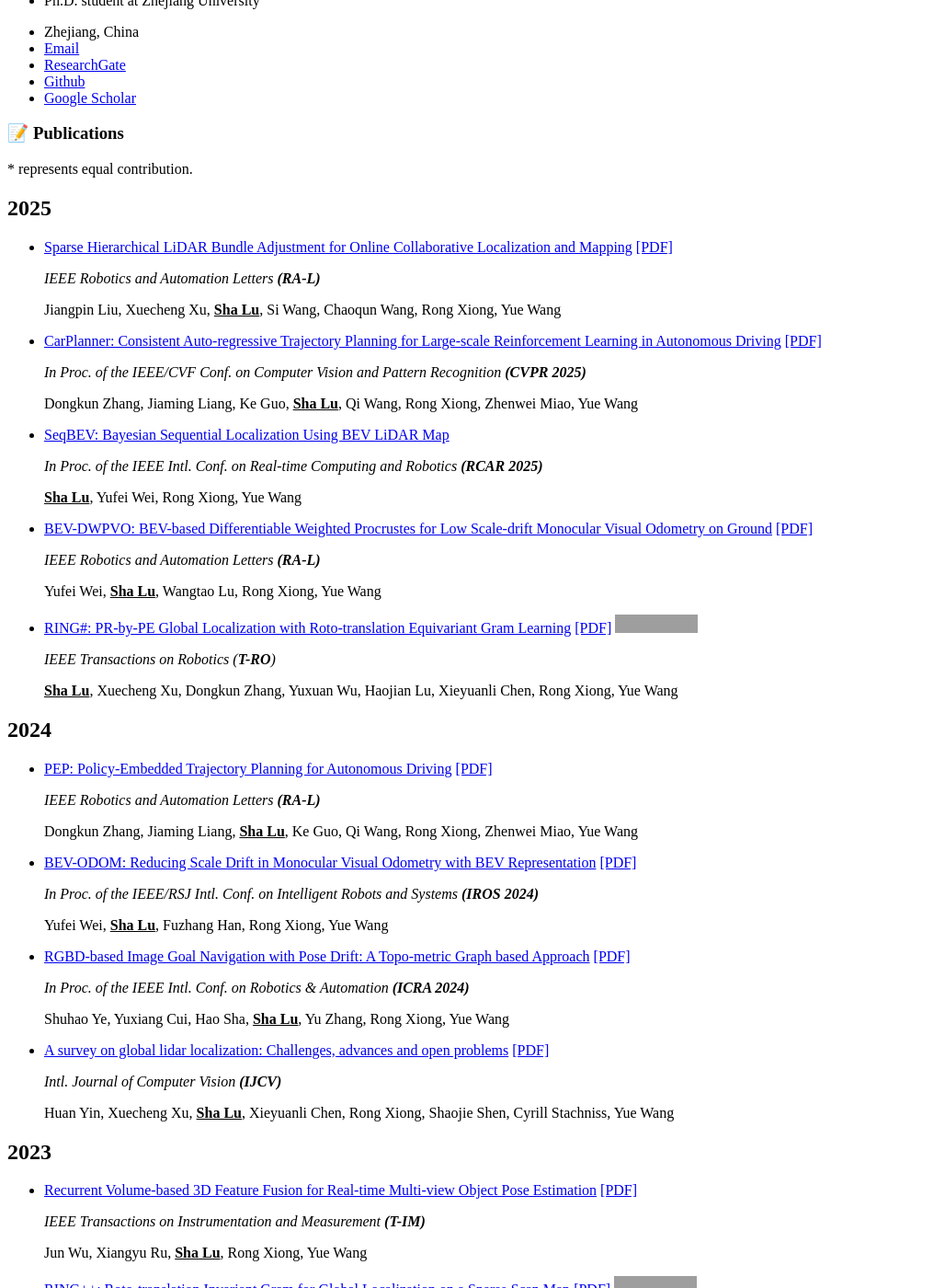
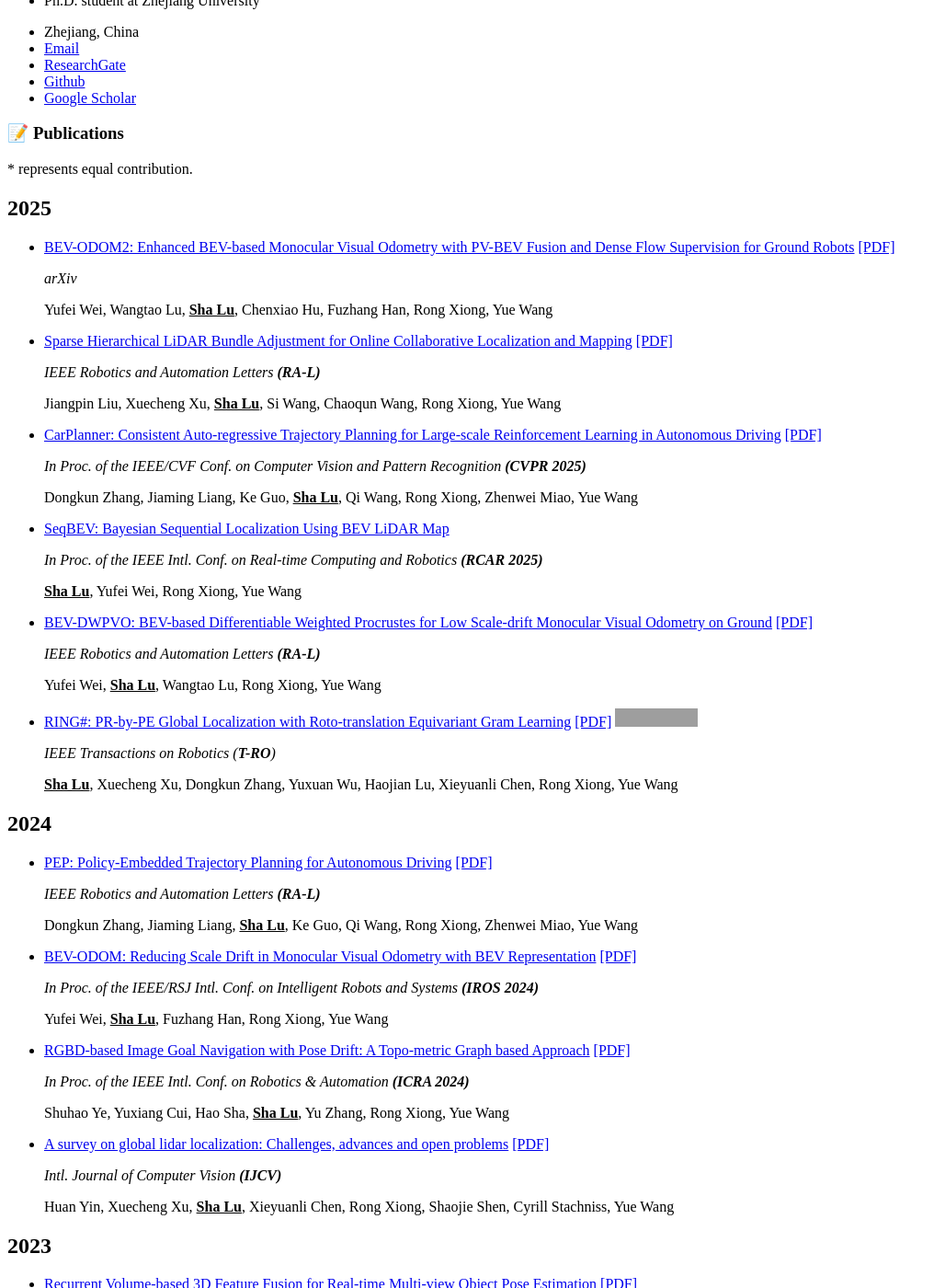
Before and after one commit to lus6-Jenny/lus6-Jenny.github.io, a Jekyll site: the page built from _pages/includes/pub.md, in a window 1280 px wide and 1400 px high, scrolled down 340 px. Shown: the whole window at 92% size, without its empty margins (0-1028 px from the left). Built offline with Jekyll 4.4.1, drawn with Linux system fonts in a browser that asks for light colours; our own code applies the rules of GitHub Pages for plain Markdown files; some of the changed text lies outside the part shown; grey boxes are pictures that could not be loaded.

Commit message:
add two papers and refine the clustrmaps

```diff
--- a/_pages/includes/pub.md
+++ b/_pages/includes/pub.md
@@ -4,6 +4,12 @@
 \* represents equal contribution.
 
 ##  2025
+- [BEV-ODOM2: Enhanced BEV-based Monocular Visual Odometry with PV-BEV Fusion and Dense Flow Supervision for Ground Robots](https://www.arxiv.org/abs/2509.14636) [[PDF]](https://www.arxiv.org/abs/2509.14636)
+
+  *arXiv*
+
+  Yufei Wei, Wangtao Lu, **<u>Sha Lu</u>**, Chenxiao Hu, Fuzhang Han, Rong Xiong, Yue Wang
+
 - [Sparse Hierarchical LiDAR Bundle Adjustment for Online Collaborative Localization and Mapping](https://ieeexplore.ieee.org/abstract/document/10947501)  [[PDF]](https://ieeexplore.ieee.org/stamp/stamp.jsp?tp=&arnumber=10947501)
 
   *IEEE Robotics and Automation Letters **(RA-L)***
@@ -72,6 +78,12 @@
 
   Xuecheng Xu*, **<u>Sha Lu*</u>**, Jun Wu, Haojian Lu, Qiuguo Zhu, Yiyi Liao, Rong Xiong, Yue Wang
 
+- [Leveraging BEV representation for 360-degree visual place recognition](https://arxiv.org/pdf/2305.13814)  [[PDF]](https://arxiv.org/pdf/2305.13814)  [![](https://img.shields.io/github/stars/MaverickPeter/vDiSCO?style=social&label=Code+Stars)](https://github.com/MaverickPeter/vDiSCO)
+
+  *arXiv*
+
+  Xuecheng Xu, Yanmei Jiao, **<u>Sha Lu</u>**, Xiaqing Ding, Rong Xiong, Yue Wang
+
 - [DeepRING: Learning Roto-translation Invariant Representation for LiDAR based Place Recognition](https://ieeexplore.ieee.org/document/10161435)  [[PDF]](https://ieeexplore.ieee.org/stamp/stamp.jsp?tp=&arnumber=10161435)
 
   *In Proc. of the IEEE Intl. Conf. on Robotics & Automation **(ICRA 2023)***
```
Also changed, not shown: _pages/includes/others.md (+1 -1 lines).
